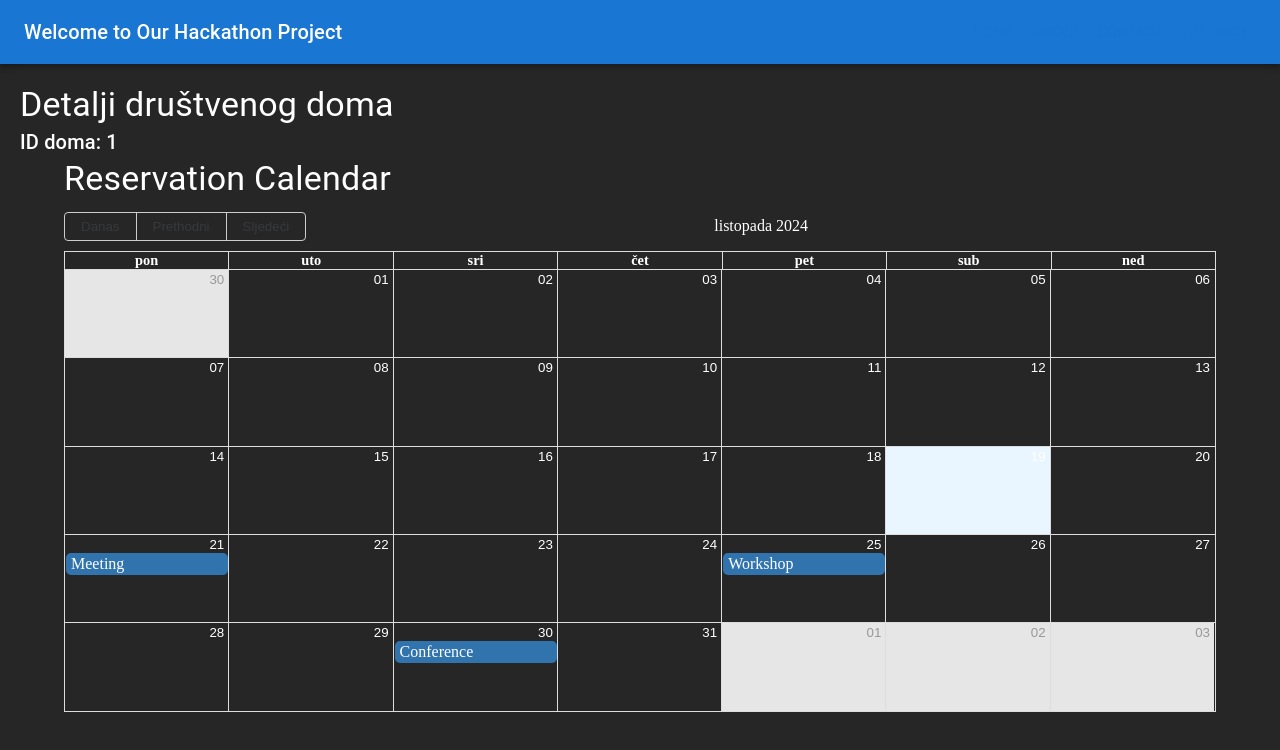
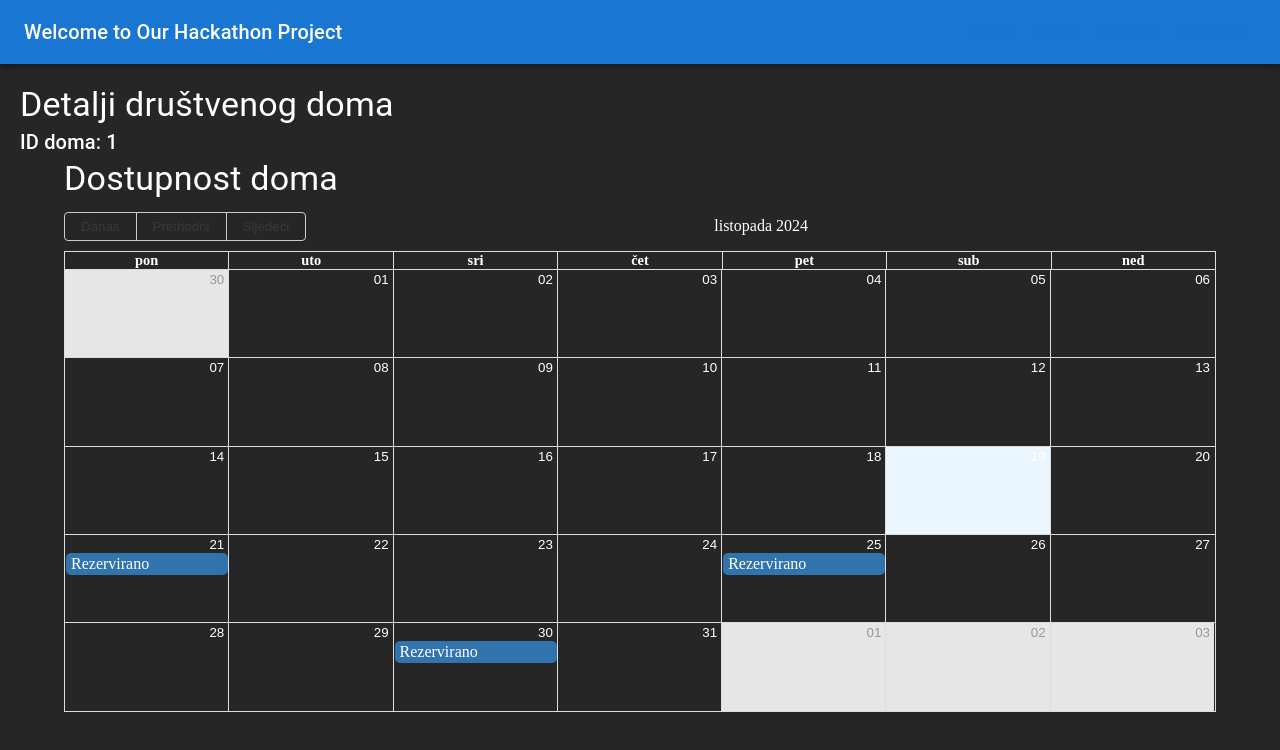
Before and after one commit to samuellucic/bit-hackathon-public, a Next.js app in the folder client/: page /homes/1 in a window 1280 px wide. Shown: the top 750 px of the page. Built offline with nearby package versions, Linux system fonts and the light colour scheme.

Commit message:
minor localization

```diff
--- a/client/src/app/(pages)/homes/[id]/page.tsx
+++ b/client/src/app/(pages)/homes/[id]/page.tsx
@@ -8,17 +8,17 @@ import { Reservation } from '@/app/components/Reservation/typings';
 
 const reservations: Reservation[] = [
   {
-    title: 'Meeting',
+    title: 'Rezervirano',
     reservationStart: new Date('2024-10-21T14:00:00'),
     reservationEnd: new Date('2024-10-21T16:00:00'),
   },
   {
-    title: 'Workshop',
+    title: 'Rezervirano',
     reservationStart: new Date('2024-10-25T09:00:00'),
     reservationEnd: new Date('2024-10-25T12:00:00'),
   },
   {
-    title: 'Conference',
+    title: 'Rezervirano',
     reservationStart: new Date('2024-10-30T18:00:00'),
     reservationEnd: new Date('2024-10-30T20:00:00'),
   },
--- a/client/src/app/components/Reservation/ReservationsCalendar.tsx
+++ b/client/src/app/components/Reservation/ReservationsCalendar.tsx
@@ -46,7 +46,7 @@ const MyCalendar = ({ reservations }: CalendarProps) => {
   return (
     <Container>
       <Typography variant="h4" gutterBottom>
-        Reservation Calendar
+        Dostupnost doma
       </Typography>
       <Calendar
         localizer={localizer}
```
